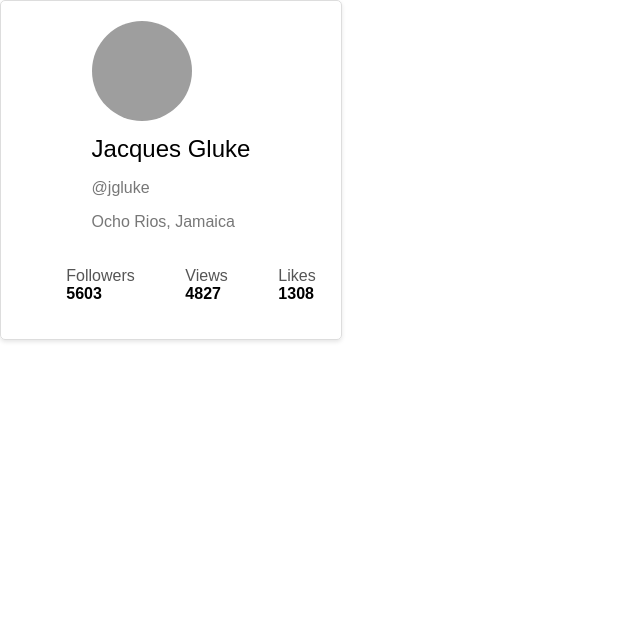
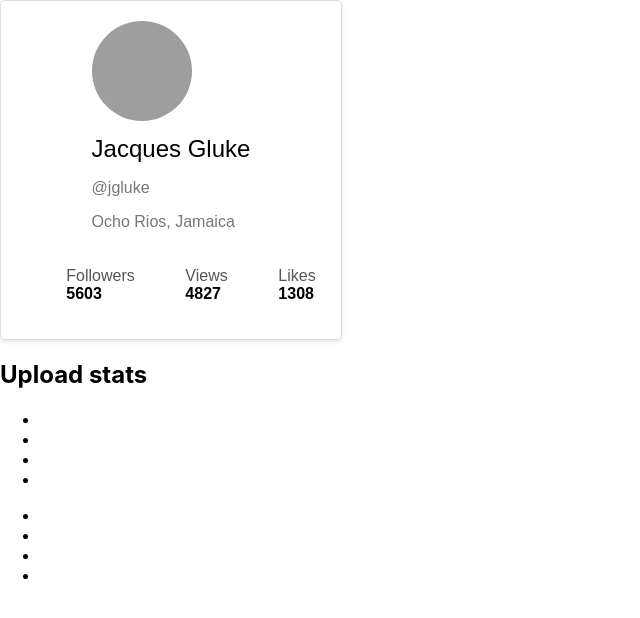
Before and after one commit to AnastasiiaAnosova/goit-react-hw-01-components, a React (Create React App) app: page / in a window 1280 px wide. Shown: the top 618 px of the page, without its empty margins (0-640 px from the left). Built offline with nearby package versions, Linux system fonts and the light colour scheme; grey boxes are pictures that could not be loaded.

Commit message:
task 02 starting to do

```diff
--- a/src/components/App.jsx
+++ b/src/components/App.jsx
@@ -1,15 +1,20 @@
 import Profile from './Profile/Profile';
 import user from './user.json';
+import data from './data.json';
+import Statistics from './Statistics/Statistics';
 
 export const App = () => {
   return (
-   <Profile
-    username={user.username}
-    tag={user.tag}
-    location={user.location}
-    avatar={user.avatar}
-    stats={user.stats}
-  />
+    <>
+      <Profile
+      username={user.username}
+      tag={user.tag}
+      location={user.location}
+      avatar={user.avatar}
+        stats={user.stats} />
+      <Statistics title="Upload stats" stats={data} />
+      <Statistics stats={data}/>
+    </>
   );
 };
 
--- /dev/null
+++ b/src/components/Statistics/Statistics.jsx
@@ -0,0 +1,31 @@
+import css from './styled.module.css';
+
+const Statistics = ({ title, stats }) => {
+    console.log(stats);
+    return (
+        <section className='statistics'>
+            {title && <h2 className='title'>{title}</h2>}
+
+            <ul className='stat-list'>
+                <li className='item'>
+                    <span className='label'>{stats.label}</span>
+                    <span className='percentage'></span>
+                </li>
+                <li className='item'>
+                    <span className='label'></span>
+                    <span className='percentage'></span>
+                </li>
+                <li className='item'>
+                    <span className='label'></span>
+                    <span className='percentage'></span>
+                </li>
+                <li className='item'>
+                    <span className='label'></span>
+                    <span className='percentage'></span>
+                </li>
+            </ul>
+        </section>
+  );
+};
+
+export default Statistics
--- /dev/null
+++ b/src/components/data.json
@@ -0,0 +1,7 @@
+[
+  { "id": "id-1", "label": ".docx", "percentage": 22 },
+  { "id": "id-2", "label": ".pdf", "percentage": 4 },
+  { "id": "id-3", "label": ".mp3", "percentage": 17 },
+  { "id": "id-4", "label": ".psd", "percentage": 47 },
+  { "id": "id-5", "label": ".pdf", "percentage": 10 }
+]
```
Also changed, not shown: src/components/Statistics/styled.module.css (added).
